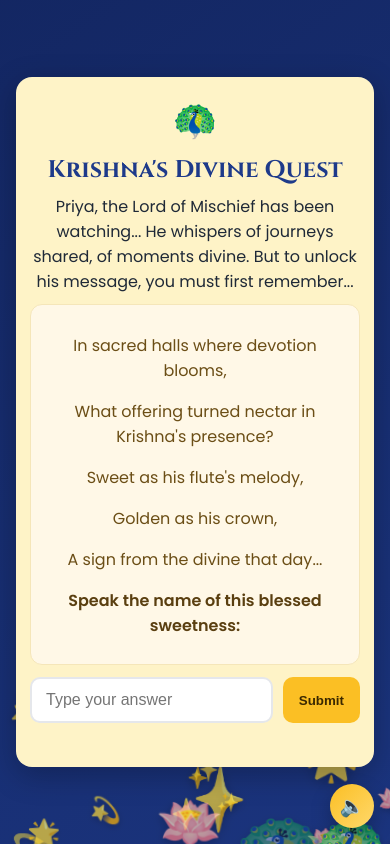
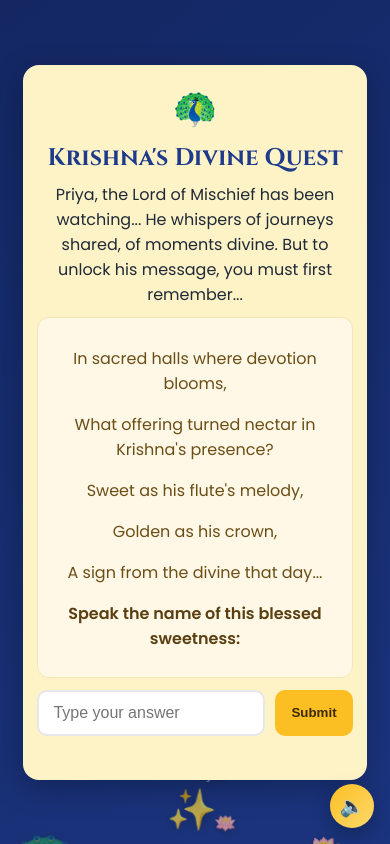
Before and after one commit to kush0511/krishna-quest, a plain HTML site: page index.html in a window 390 px wide. Drawn offline with Linux system fonts and the light colour scheme.

Commit message:
Mobile-first: remove parallax and star; fewer/larger peacocks; responsive card width; de-clutter mobile

```diff
--- a/script.js
+++ b/script.js
@@ -150,63 +150,40 @@
   function spawnSparkles() {
     const decor = document.getElementById('decor');
     if (!decor) return;
-    const EMOJIS = ['✨', '🦚', '🪷', '🌟', '💫'];
-    const COUNT = 24;
+    const EMOJIS = ['✨', '🦚', '🪷', '💫'];
+    const isMobile = window.matchMedia('(max-width: 480px)').matches;
+    const COUNT = isMobile ? 12 : 20;
     for (let i = 0; i < COUNT; i++) {
       const el = document.createElement('div');
       el.className = 'sparkle';
       el.textContent = EMOJIS[i % EMOJIS.length];
       const left = Math.random() * 100;
       const delay = Math.random() * 6;
-      const duration = 14 + Math.random() * 18; // slightly faster variety
+      const duration = (isMobile ? 18 : 14) + Math.random() * (isMobile ? 12 : 18);
       let size;
       const bucket = Math.random();
+      const isPeacock = el.textContent === '🦚';
       if (bucket < 0.25) {
-        size = 16 + Math.floor(Math.random() * 14); // 16-30px
-      } else if (bucket < 0.5) {
-        size = 28 + Math.floor(Math.random() * 20); // 28-48px
-      } else if (bucket < 0.8) {
-        size = 40 + Math.floor(Math.random() * 24); // 40-64px
+        size = 16 + Math.floor(Math.random() * 12); // 16-28px
+      } else if (bucket < 0.6) {
+        size = 28 + Math.floor(Math.random() * 14); // 28-42px
+      } else if (bucket < 0.9) {
+        size = 40 + Math.floor(Math.random() * 16); // 40-56px
       } else {
-        size = 64 + Math.floor(Math.random() * 28); // 64-92px (hero sparkles)
+        size = 56 + Math.floor(Math.random() * 18); // 56-74px
+      }
+      if (isPeacock) {
+        size = Math.min(96, Math.floor(size * 1.6)); // peacocks are larger
       }
       el.style.left = left + 'vw';
       el.style.animationDelay = delay + 's, ' + Math.random() * 2 + 's';
       el.style.animationDuration = duration + 's, 2.5s';
       el.style.fontSize = size + 'px';
-      // Assign a depth-based parallax factor (-1 to 1 mapped by size)
-      const depth = (size - 16) / (92 - 16); // 0..1
-      el.dataset.depth = String(depth);
-      el.style.setProperty('--driftX', '0px');
+      // No parallax; keep simple float
       decor.appendChild(el);
     }
 
-    // Parallax handlers
-    const updateDrift = (normX) => {
-      // normX: -1..1 from pointer or tilt
-      const nodes = decor.getElementsByClassName('sparkle');
-      for (let i = 0; i < nodes.length; i++) {
-        const node = nodes[i];
-        const d = Number(node.dataset.depth || '0.5');
-        const maxDrift = 40 + d * 60; // 40-100px based on depth
-        const px = (normX || 0) * maxDrift;
-        node.style.setProperty('--driftX', px + 'px');
-      }
-    };
-
-    // Pointer move
-    window.addEventListener('pointermove', (e) => {
-      const x = e.clientX / window.innerWidth; // 0..1
-      updateDrift((x - 0.5) * 2); // -1..1
-    });
-
-    // Device tilt
-    window.addEventListener('deviceorientation', (e) => {
-      if (typeof e.gamma === 'number') {
-        const clamped = Math.max(-30, Math.min(30, e.gamma));
-        updateDrift(clamped / 30); // -1..1
-      }
-    });
+    // Parallax removed for mobile simplicity
   }
 
   document.addEventListener('DOMContentLoaded', init);
--- a/styles.css
+++ b/styles.css
@@ -43,7 +43,6 @@ body {
   opacity: 0;
   font-size: 28px;
   filter: drop-shadow(0 2px 2px rgba(0,0,0,0.25));
-  --driftX: 0px; /* set via JS for parallax depth */
   animation-name: floatUp, shimmer;
   animation-timing-function: ease-in-out, linear;
   animation-iteration-count: infinite, infinite;
@@ -52,8 +51,8 @@ body {
 @keyframes floatUp {
   0% { transform: translateY(0) translateX(0) rotate(0deg); opacity: 0; }
   10% { opacity: 0.7; }
-  50% { transform: translateY(-55vh) translateX(calc(24px + var(--driftX))) rotate(10deg); }
-  100% { transform: translateY(-110vh) translateX(calc(-24px + var(--driftX))) rotate(-10deg); opacity: 0; }
+  50% { transform: translateY(-55vh) translateX(16px) rotate(10deg); }
+  100% { transform: translateY(-110vh) translateX(-16px) rotate(-10deg); opacity: 0; }
 }
 
 @keyframes shimmer {
@@ -96,7 +95,7 @@ body {
 
 .card {
   width: 100%;
-  max-width: 360px;
+  max-width: min(88vw, 360px);
   background: var(--cream);
   border-radius: 16px;
   padding: 16px 14px;
```
